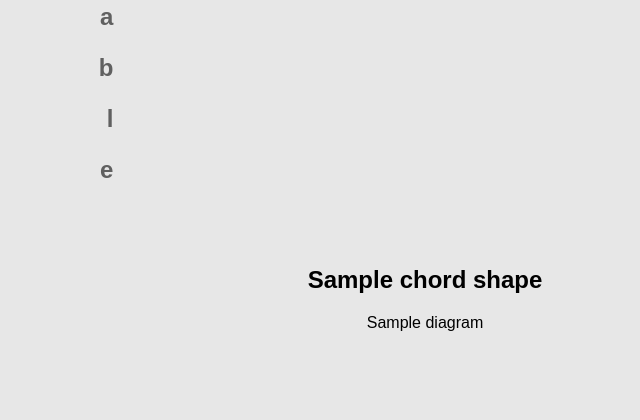
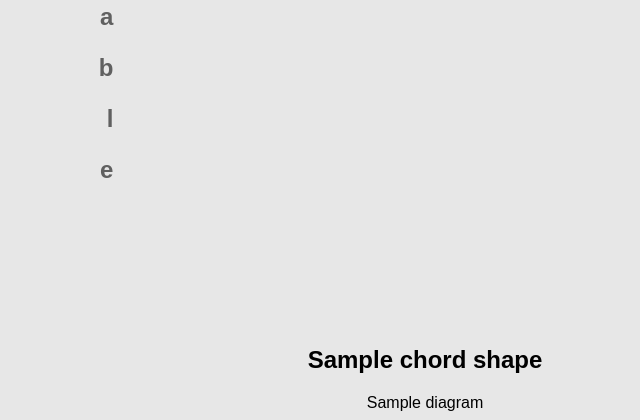
Before and after one commit to craigargh/guitar-practice-aiohttp, a Python web app: template templates/scale_tone_chords.html in a window 1280 px wide. Shown: the part 496-916 px from the top of the page, without its empty margins (215-855 px from the left). Before the commit the page ends 827 px from the top, so only its background shows below. Run offline with Jinja, Linux system fonts and the light colour scheme; the template is opened without the code that fills it: most values are stand-ins (such as "Sample title", 1, 10 or a date in 2020).

Commit message:
Styling for chord diagrams

```diff
--- a/templates/scale_tone_chords.html
+++ b/templates/scale_tone_chords.html
@@ -50,6 +50,10 @@
     .diagram {
         display: inline-block;
     }
+
+    h2 {
+        margin-top: 100px;
+    }
 </style>
 
 <title>Guitar Exercise</title>
```
